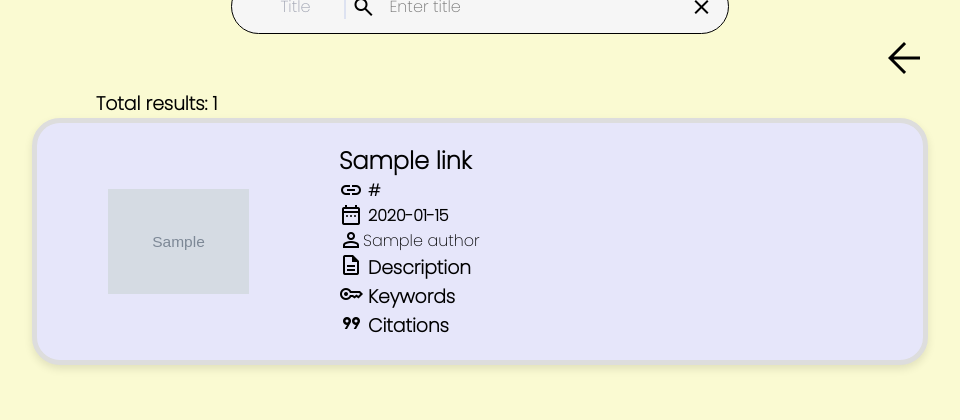
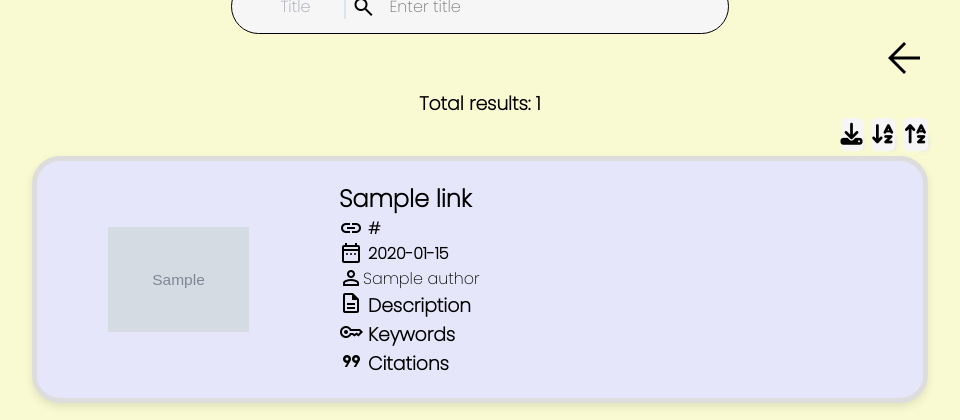
Before and after one commit to Fskobla/Diplomovka, a Flask app: template app/templates/literature.html in a window 1280 px wide. Shown: the part 341-761 px from the top of the page, without its empty margins (160-1120 px from the left). Run offline with Flask 3, Linux system fonts and the light colour scheme; the template is opened without the code that fills it: values that come from a table or form of the project are taken from there, others are empty; tables that the repository leaves empty hold one stand-in row (values such as "Sample post"); grey boxes marked "Sample" are stand-in pictures; some libraries are stand-ins or nearby versions.

Commit message:
UI download and sort

```diff
--- a/app/static/css/style.css
+++ b/app/static/css/style.css
@@ -150,6 +150,8 @@
 .search-informations-result{
     display: flex;
     flex-wrap: wrap;
+    justify-content: center;
+    align-items: center;
     width: 60%;
     margin: auto;
 }
@@ -440,8 +442,27 @@
     padding-bottom: 0;
 }
 
-.close-icon-button-dropdown{
+#close-icon-button-dropdown{
     visibility: hidden;
+    cursor: pointer;
+}
+
+/* SORT ICONS */
+.sort-icons{
+    display: flex;
+    justify-content: end;
+    width: 70%;
+    margin: auto;
+}
+
+.sort-icon{
+    font-size: 22px;
+    margin-left: 8px;
+    background: #f6f6f6;
+    margin-bottom: 5px;
+    border-radius: 5px;
+    cursor: pointer;
+    box-shadow: 8px 8px 6px -10px #b3c6ff;
 }
 
 @media (max-width: 1200px) {
@@ -469,4 +490,7 @@
     .search-bar-dropdown{
         width: 300px;
     }
+    .search-selection-dropdown{
+        width: auto;
+    }
 }
--- a/app/static/js/literature.js
+++ b/app/static/js/literature.js
@@ -123,10 +123,10 @@ function filterCards() {
     }
 /// SEARCH ICON CLOSE
 var searchCloseButton = document.getElementById('close-icon-button-dropdown');
-var inputWord = document.getElementById('search_option');
+var inputWordOption = document.getElementById('search_option');
 
-inputWord.addEventListener('input', function (){
-   if(inputWord.value.trim() !== ''){
+inputWordOption.addEventListener('input', function (){
+   if(inputWordOption.value.trim() !== ''){
        searchCloseButton.style.visibility = 'visible';
    } else{
        searchCloseButton.style.visibility = "hidden";
@@ -134,6 +134,73 @@ inputWord.addEventListener('input', function (){
 });
 
 searchCloseButton.addEventListener('click', function (){
-    inputWord.value = '';
+    inputWordOption.value = '';
     searchCloseButton.style.visibility = "hidden";
 });
+
+/// SORT ICONS
+document.getElementById('sortAsc').addEventListener('click', sortAsc);
+document.getElementById('sortDesc').addEventListener('click', sortDesc);
+
+function sortAsc() {
+    const cardsContainer = document.querySelector('.card-container');
+    const cards = Array.from(cardsContainer.querySelectorAll('.card'));
+    cards.sort((a, b) => {
+        const titleA = a.querySelector('.article-title').innerText.toLowerCase();
+        const titleB = b.querySelector('.article-title').innerText.toLowerCase();
+        return titleA.localeCompare(titleB);
+    });
+    renderCards(cards);
+}
+
+function sortDesc() {
+    const cardsContainer = document.querySelector('.card-container');
+    const cards = Array.from(cardsContainer.querySelectorAll('.card'));
+    cards.sort((a, b) => {
+        const titleA = a.querySelector('.article-title').innerText.toLowerCase();
+        const titleB = b.querySelector('.article-title').innerText.toLowerCase();
+        return titleB.localeCompare(titleA);
+    });
+    renderCards(cards);
+}
+
+function renderCards(cards) {
+    const cardsContainer = document.querySelector('.card-container');
+    cards.forEach(card => {
+        cardsContainer.appendChild(card);
+    });
+}
+
+/// DOWNLOAD ICON
+document.getElementById('download-icon').addEventListener('click', function() {
+    // Get the data from the HTML
+    const links = [];
+    document.querySelectorAll('.card').forEach(card => {
+        const linkData = {
+            article_title: card.querySelector('.article-title').innerText,
+            link: card.querySelector('.article-link').getAttribute('href'),
+            date: card.querySelector('.date').innerText,
+            authors: Array.from(card.querySelectorAll('.author-item')).map(author => author.innerText),
+            description: card.querySelector('.description-content').innerText,
+            keywords: Array.from(card.querySelectorAll('.keyword-item')).map(keyword => keyword.innerText),
+            citations: Array.from(card.querySelectorAll('.citation-item')).map(citation => citation.innerText)
+        };
+        links.push(linkData);
+    });
+
+    // Convert the data to JSON
+    const jsonData = JSON.stringify(links, null, 2);
+
+    // Create a blob with the JSON data
+    const blob = new Blob([jsonData], { type: 'application/json' });
+
+    // Create a link element and trigger the download
+    const a = document.createElement('a');
+    const url = URL.createObjectURL(blob);
+    a.href = url;
+    a.download = 'articles.json';
+    document.body.appendChild(a);
+    a.click();
+    document.body.removeChild(a);
+    URL.revokeObjectURL(url);
+});
--- a/app/templates/literature.html
+++ b/app/templates/literature.html
@@ -47,10 +47,15 @@
         </div>
         <div class="functionality">
             <div class="functionality-navigation">
-                <a class="home-icon" href="{{ url_for('index') }}"><span id="home-icon" class="material-symbols-outlined">arrow_back</span></a>
+                <a class="home-icon" href="{{ url_for('index') }}"><span id="home-icon" class="material-symbols-outlined" title="Back home">arrow_back</span></a>
             </div>
             <div class="search-informations-result">
                 <h3 class="total-results">Total results: {{ links|length }}</h3>
+            </div>
+            <div class="sort-icons">
+                <span class="sort-icon" id="download-icon" title="Download JSON"><i class="fa-solid fa-download"></i></span>
+                <span class="sort-icon" id="sortAsc" title="Sort A-Z"><i class="fa-solid fa-arrow-down-a-z"></i></span>
+                <span class="sort-icon" id="sortDesc" title="Sort Z-A"><i class="fa-solid fa-arrow-up-a-z"></i></span>
             </div>
         </div>
         <div class="card-container">
```
